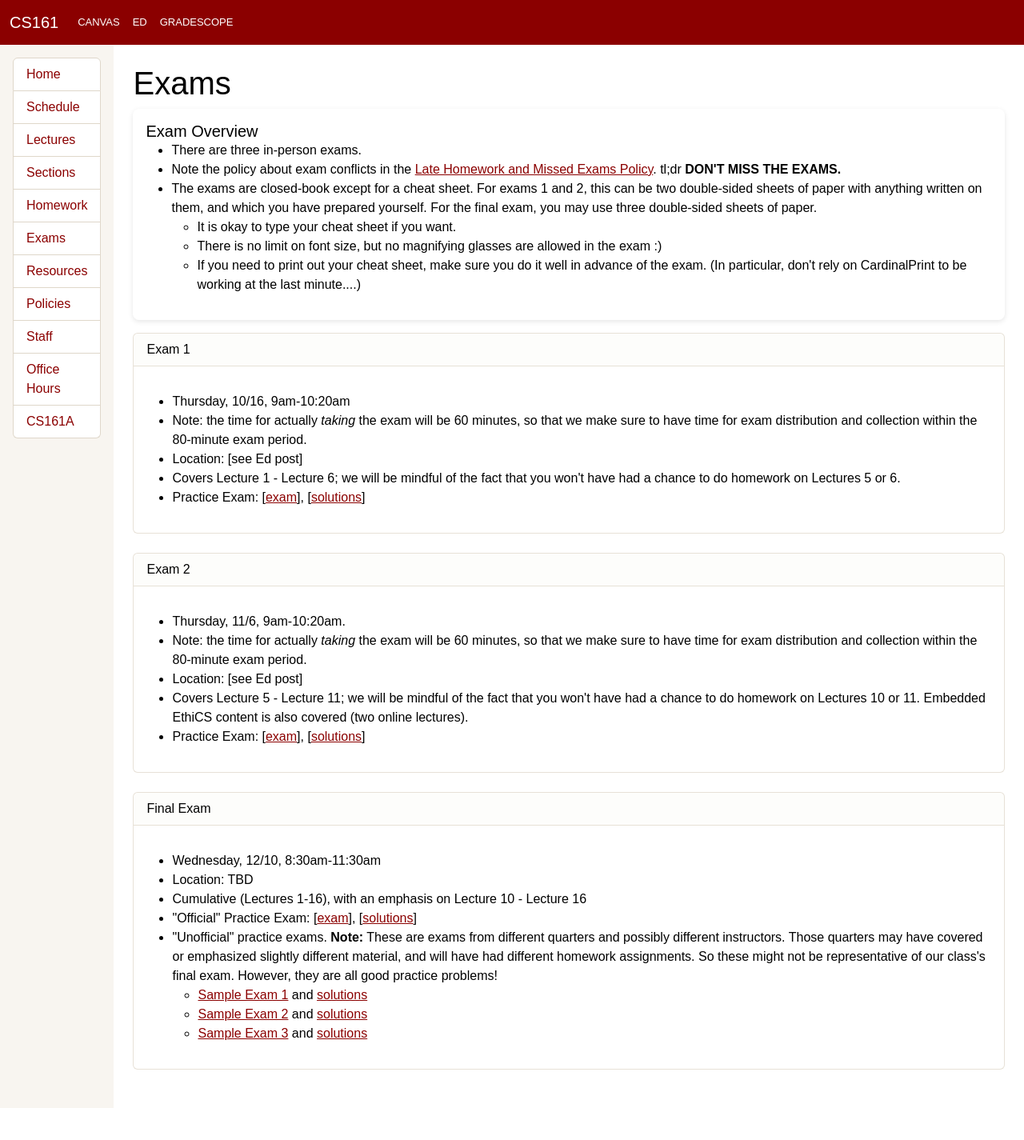
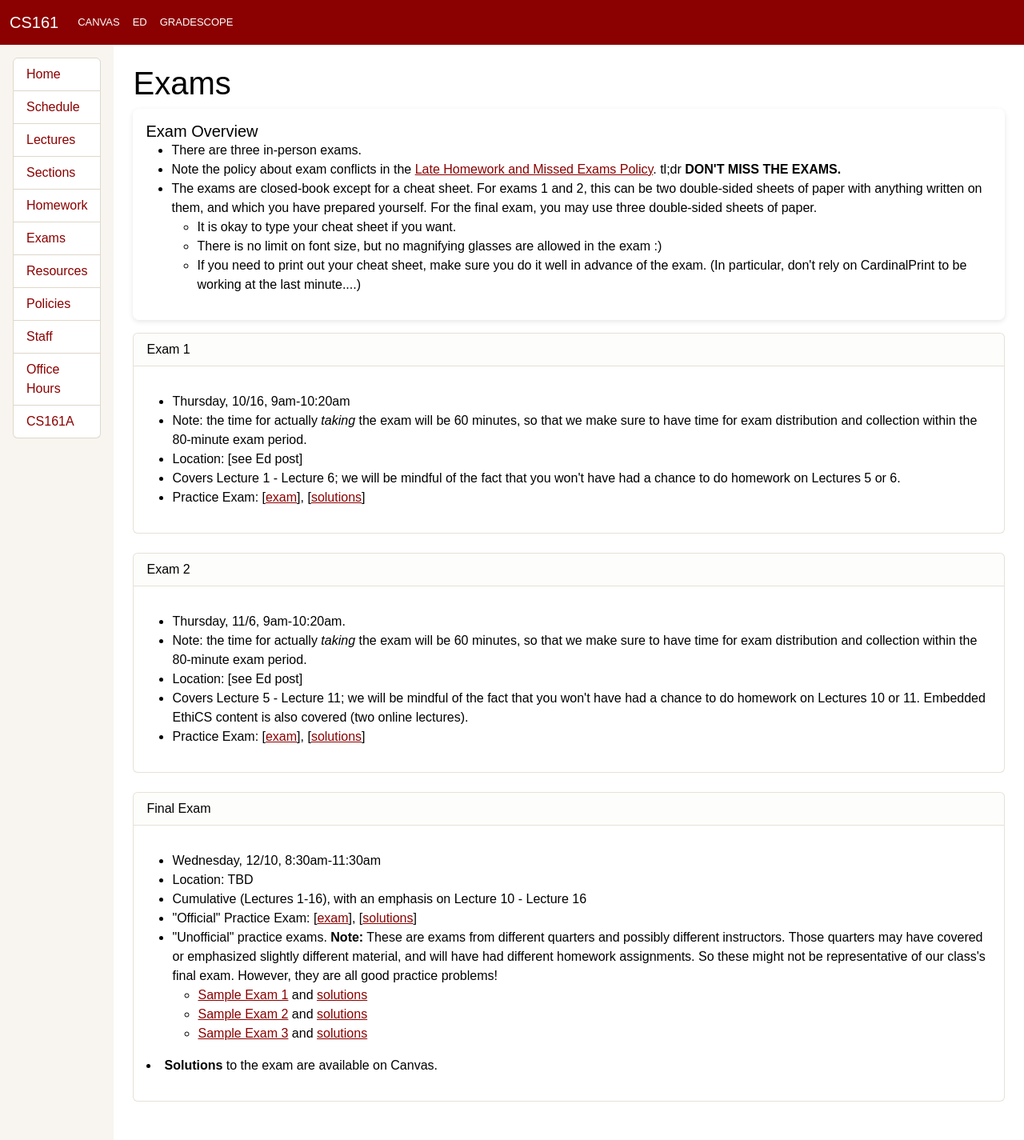
Before and after one commit to cs161-stanford/cs161-stanford.github.io, a Jekyll site: the page built from exams.md, in a window 1280 px wide. Shown: the whole page at 80% size. Built offline with Jekyll 4.4.1, drawn with Linux system fonts in a browser that asks for light colours; nearby versions of some CDN libraries; before the commit the page ends 1385 px from its top, so only the background shows below that.

Commit message:
added pointer to exam sols

```diff
--- a/exams.md
+++ b/exams.md
@@ -74,6 +74,7 @@ permalink: /exams/
 		<li><a href="/assets/Exams/old_practice_finals/sample_final3.pdf">Sample Exam 3</a> and <a href="/assets/Exams/old_practice_finals/sample_final3_sols.pdf">solutions</a></li>
 	</ul></li>
 	</ul>
+	<li> <b>Solutions</b> to the exam are available on Canvas.</li>
 </p>
   </div>
 </div>
```
